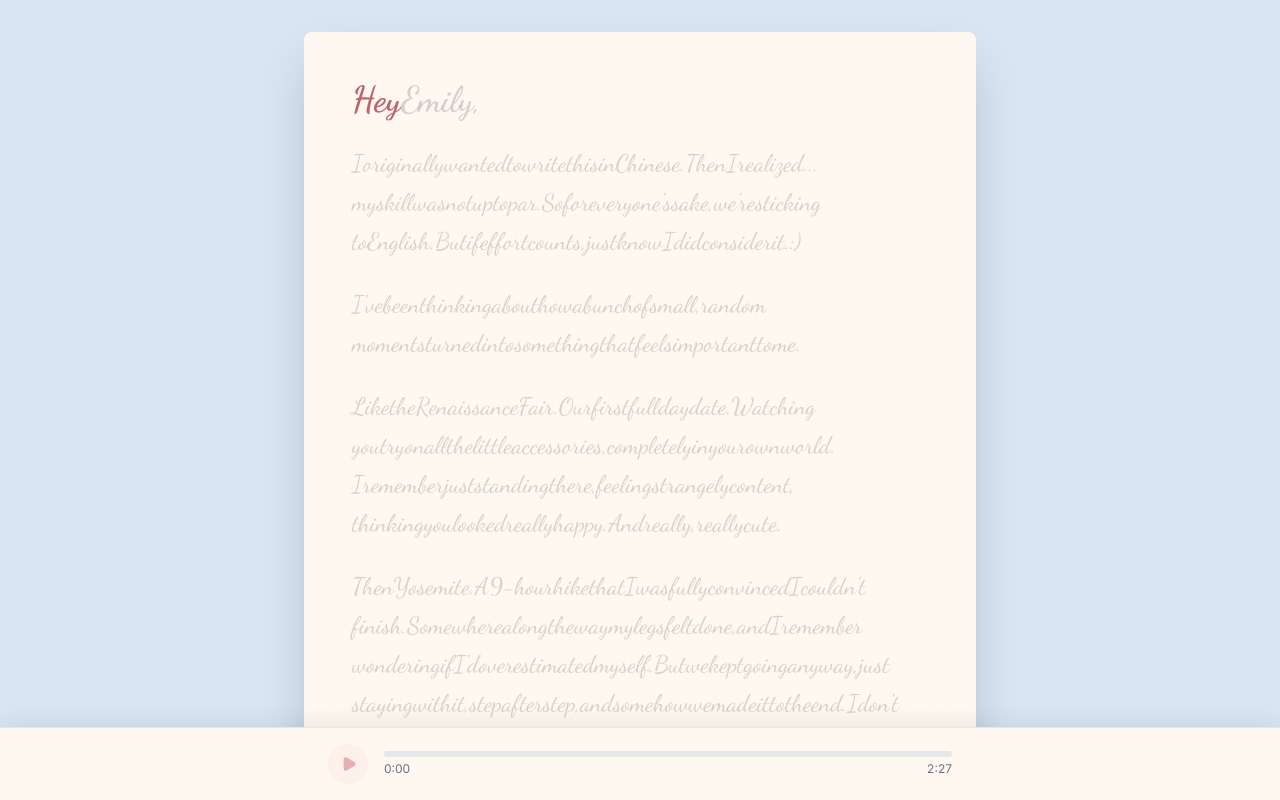
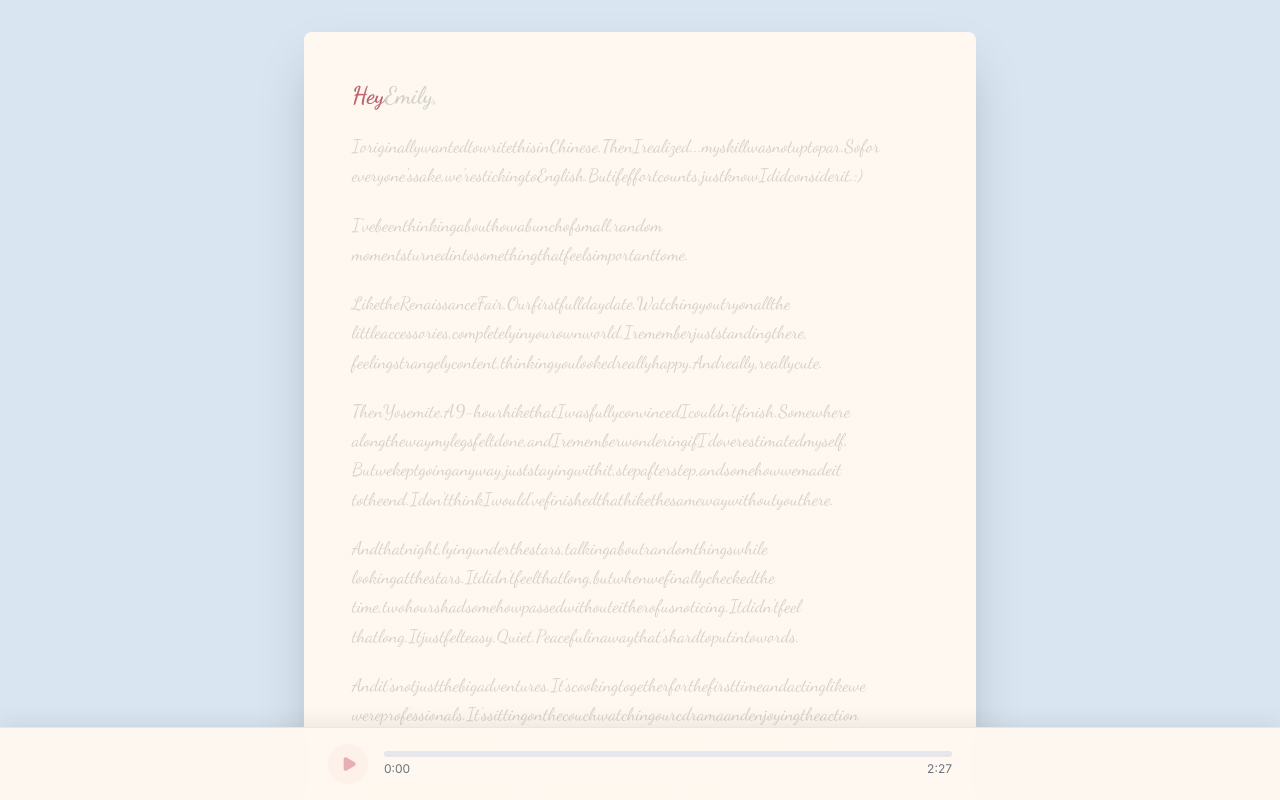
Before and after one commit to IdkwhatImD0ing/valentines, a Next.js app: page /letter in a window 1280 px wide. Built offline with nearby package versions, Linux system fonts and the light colour scheme.

Commit message:
fix: adjust letter text size and floating bar positioning
Reduce text size and use createPortal for floating bar.

Co-authored-by: Bill Zhang <91146598+IdkwhatImD0ing@users.noreply.github.com>

```diff
--- a/components/voiceover-player.tsx
+++ b/components/voiceover-player.tsx
@@ -1,6 +1,7 @@
 "use client"
 
 import { useState, useRef, useEffect, useCallback } from "react"
+import { createPortal } from "react-dom"
 import { Play, Pause, RotateCcw } from "lucide-react"
 import { transcript, totalDuration, type TranscriptParagraph } from "@/lib/transcript"
 
@@ -118,11 +119,11 @@ export function VoiceoverLetterContent() {
             }}
           />
 
-          <div className="relative text-xl md:text-2xl leading-relaxed space-y-6" style={{ fontFamily: "var(--font-cursive)" }}>
+          <div className="relative text-base md:text-lg leading-relaxed space-y-5" style={{ fontFamily: "var(--font-cursive)" }}>
             {transcript.map((paragraph, pIndex) => (
               <p
                 key={pIndex}
-                className={`text-balance ${pIndex === 0 ? "text-3xl md:text-4xl font-semibold" : ""}`}
+                className={`text-balance ${pIndex === 0 ? "text-xl md:text-2xl font-semibold" : ""}`}
               >
                 {paragraph.words.map((wordObj, wIndex) => {
                   const spoken = isWordSpoken(transcript, pIndex, wIndex, currentTime)
@@ -196,10 +197,12 @@ export function VoiceoverLetterContent() {
         </p>
       </div>
 
-      {/* Floating fixed playback bar */}
-      <div className="fixed bottom-0 left-0 right-0 z-[100]">
-        <div className="bg-card/95 backdrop-blur-md border-t border-border shadow-[0_-4px_20px_rgba(0,0,0,0.08)]">
-          <div className="max-w-2xl mx-auto px-6 py-4 flex items-center gap-4">
+      {/* Floating fixed playback bar - rendered via portal to avoid scroll container issues */}
+      {typeof document !== "undefined" &&
+        createPortal(
+          <div className="fixed bottom-0 left-0 right-0" style={{ zIndex: 9999 }}>
+            <div className="bg-card/95 backdrop-blur-md border-t border-border shadow-[0_-4px_20px_rgba(0,0,0,0.08)]">
+              <div className="max-w-2xl mx-auto px-6 py-4 flex items-center gap-4">
             {/* Play / Pause / Replay */}
             <button
               type="button"
@@ -236,9 +239,11 @@ export function VoiceoverLetterContent() {
                 <span>{formatTime(totalDuration)}</span>
               </div>
             </div>
-          </div>
-        </div>
-      </div>
+              </div>
+            </div>
+          </div>,
+          document.body
+        )}
     </>
   )
 }
```
